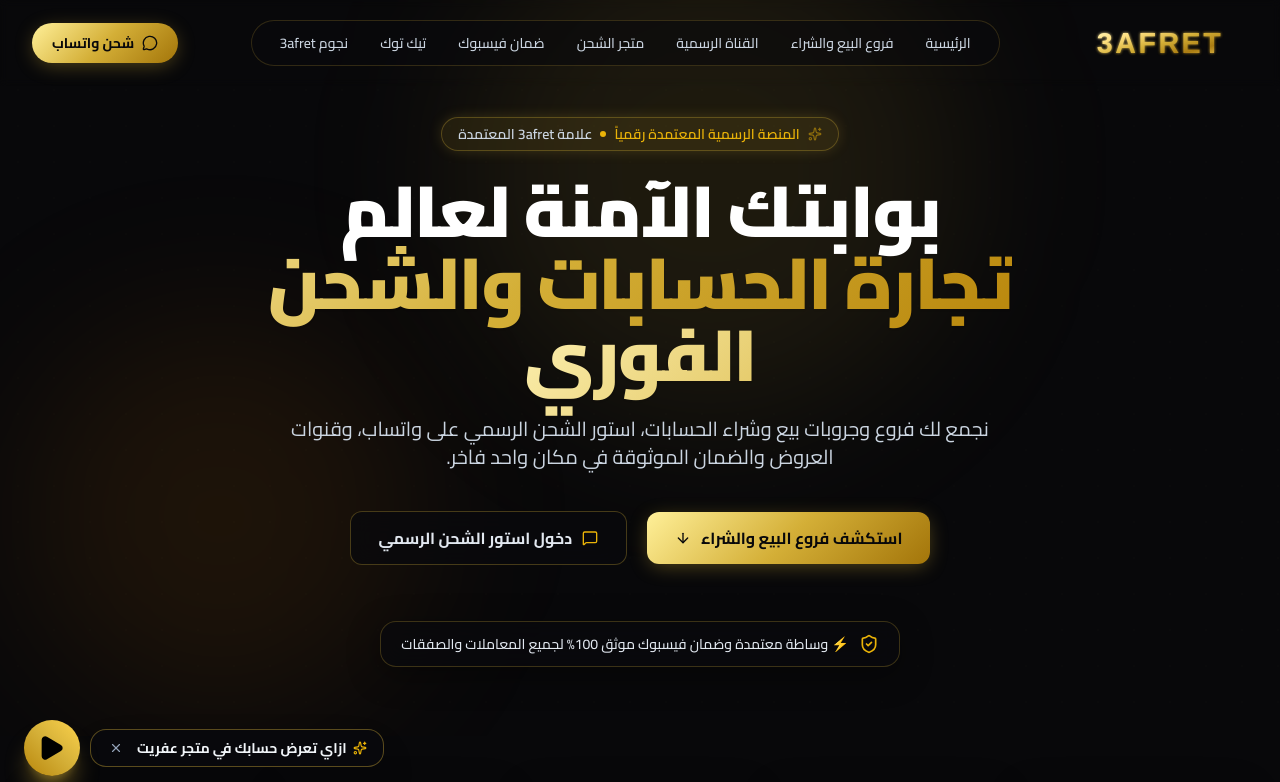
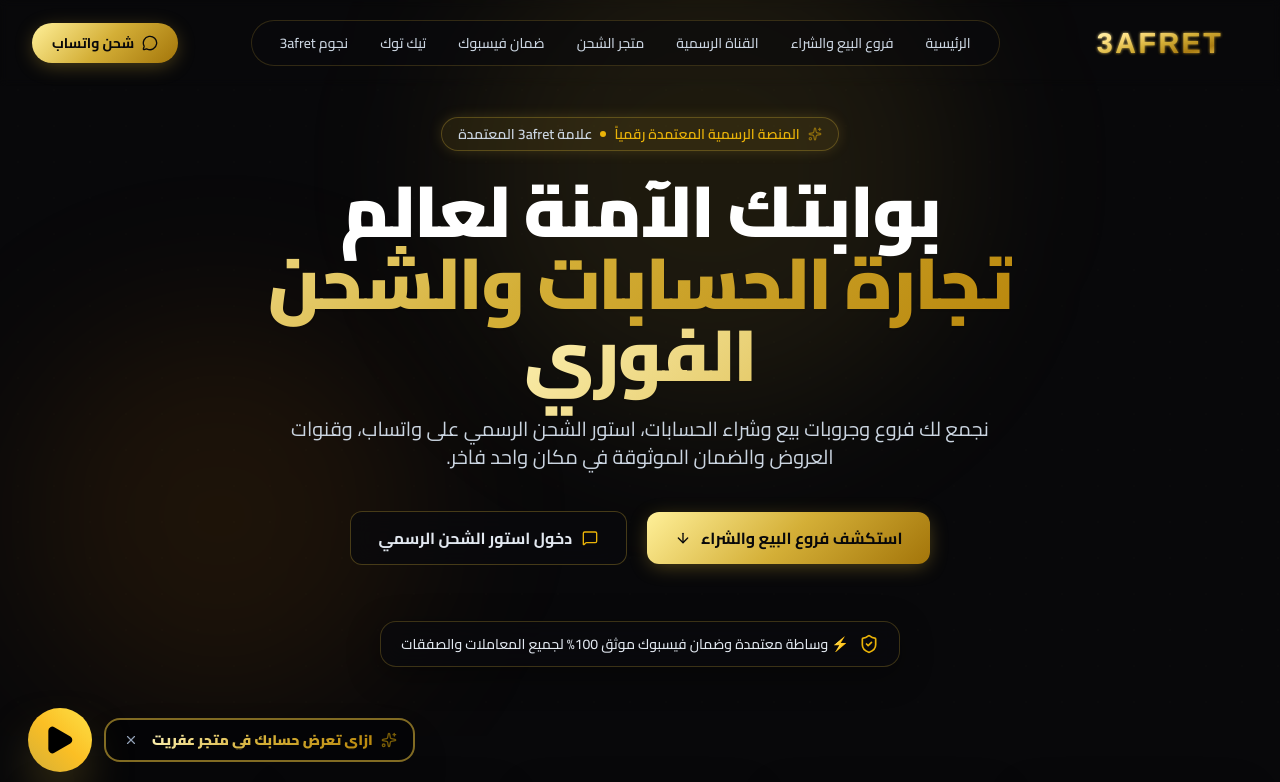
Before and after one commit to hanonaldeboo/3afret-platform, a Next.js app: page / in a window 1280 px wide. Shown: the top 782 px of the page. Built offline with nearby package versions, Linux system fonts and the light colour scheme.

Commit message:
Enhance floating guide button prominence and z-index

```diff
--- a/src/components/FloatingWhatsapp.tsx
+++ b/src/components/FloatingWhatsapp.tsx
@@ -28,21 +28,21 @@ export default function FloatingWhatsapp({ recharge }: FloatingWhatsappProps) {
 
   return (
     <>
-      <div className="fixed bottom-4 left-4 sm:bottom-6 sm:left-6 z-40 flex items-center gap-2.5">
+      <div className="fixed bottom-5 left-5 sm:bottom-7 sm:left-7 z-[9999] flex items-center gap-3">
         {/* Tooltip speech bubble */}
         {showTooltip && (
-          <div className="flex items-center gap-2 px-3 sm:px-4 py-2 rounded-2xl bg-obsidian-900/95 border border-gold-500/40 text-slate-100 text-xs sm:text-sm font-bold shadow-2xl backdrop-blur-md animate-in fade-in slide-in-from-left-2">
+          <div
+            onClick={() => setIsOpen(true)}
+            className="cursor-pointer flex items-center gap-2 px-3.5 sm:px-4 py-2.5 rounded-2xl bg-obsidian-950/95 border-2 border-gold-500/60 text-white text-xs sm:text-sm font-extrabold shadow-2xl backdrop-blur-md hover:border-gold-400 hover:scale-105 active:scale-95 transition-all animate-in fade-in slide-in-from-left-2"
+          >
+            <Sparkles className="w-4 h-4 text-gold-400 shrink-0 animate-pulse" />
+            <span className="gold-text-gradient font-black">ازاي تعرض حسابك في متجر عفريت</span>
             <button
               type="button"
-              onClick={() => setIsOpen(true)}
-              className="hover:text-gold-400 transition-colors cursor-pointer flex items-center gap-1.5 text-right"
-            >
-              <Sparkles className="w-3.5 h-3.5 text-gold-400 shrink-0" />
-              <span>ازاي تعرض حسابك في متجر عفريت</span>
-            </button>
-            <button
-              type="button"
-              onClick={() => setShowTooltip(false)}
+              onClick={(e) => {
+                e.stopPropagation();
+                setShowTooltip(false);
+              }}
               className="text-slate-400 hover:text-white p-0.5 mr-1"
               aria-label="إغلاق التنبيه"
             >
@@ -55,36 +55,36 @@ export default function FloatingWhatsapp({ recharge }: FloatingWhatsappProps) {
         <button
           type="button"
           onClick={() => setIsOpen(true)}
-          className="relative group w-12 h-12 sm:w-14 sm:h-14 rounded-full bg-gradient-to-tr from-gold-600 via-gold-500 to-amber-300 text-black flex items-center justify-center shadow-xl shadow-gold-500/40 active:scale-95 hover:scale-110 transition-transform duration-300 cursor-pointer"
+          className="relative group w-14 h-14 sm:w-16 sm:h-16 rounded-full bg-gradient-to-tr from-gold-500 via-amber-400 to-gold-300 text-black flex items-center justify-center shadow-2xl shadow-gold-500/50 active:scale-95 hover:scale-110 transition-transform duration-300 cursor-pointer"
           aria-label="ازاي تعرض حسابك في متجر عفريت"
         >
           {/* Radar ping animation */}
           <span className="absolute -inset-1 rounded-full bg-gold-400 opacity-75 animate-ping group-hover:opacity-100" />
 
           <div className="relative z-10 flex items-center justify-center">
-            <Play className="w-6 h-6 sm:w-7 sm:h-7 fill-black text-black translate-x-[-1px]" />
+            <Play className="w-7 h-7 sm:w-8 sm:h-8 fill-black text-black translate-x-[-1px]" />
           </div>
         </button>
       </div>
 
       {/* Video Modal */}
       {isOpen && (
-        <div className="fixed inset-0 z-50 flex items-center justify-center p-2.5 sm:p-6 bg-black/95 backdrop-blur-md animate-in fade-in duration-200">
+        <div className="fixed inset-0 z-[10000] flex items-center justify-center p-2.5 sm:p-6 bg-black/95 backdrop-blur-md animate-in fade-in duration-200">
           {/* Backdrop click to close */}
           <div className="absolute inset-0" onClick={() => setIsOpen(false)} />
 
-          <div className="relative z-10 w-full max-w-4xl bg-obsidian-950 border border-gold-500/40 rounded-2xl sm:rounded-3xl p-3 sm:p-6 shadow-2xl overflow-hidden flex flex-col max-h-[94vh]">
+          <div className="relative z-10 w-full max-w-4xl bg-obsidian-950 border border-gold-500/50 rounded-2xl sm:rounded-3xl p-4 sm:p-6 shadow-2xl overflow-hidden flex flex-col max-h-[94vh]">
             {/* Modal Header */}
             <div className="flex items-center justify-between gap-3 pb-3 sm:pb-4 border-b border-gold-500/20">
               <div className="flex items-center gap-2.5">
-                <div className="w-8 h-8 sm:w-10 sm:h-10 rounded-full bg-gold-500/15 border border-gold-500/40 flex items-center justify-center text-gold-400 shrink-0">
-                  <Video className="w-4 h-4 sm:w-5 sm:h-5" />
+                <div className="w-9 h-9 sm:w-10 sm:h-10 rounded-full bg-gold-500/20 border border-gold-500/50 flex items-center justify-center text-gold-400 shrink-0">
+                  <Video className="w-5 h-5 text-gold-400" />
                 </div>
                 <div>
-                  <h4 className="text-sm sm:text-base font-bold text-white">
+                  <h4 className="text-base sm:text-lg font-black text-white">
                     ازاي تعرض حسابك في متجر عفريت
                   </h4>
-                  <p className="text-[10px] sm:text-xs text-gold-400/90 font-medium">
+                  <p className="text-[11px] sm:text-xs text-gold-400/90 font-medium">
                     فيديو الشرح التوضيحي الرسمي لمتجر 3afret
                   </p>
                 </div>
@@ -101,7 +101,7 @@ export default function FloatingWhatsapp({ recharge }: FloatingWhatsappProps) {
             </div>
 
             {/* Video Player Box */}
-            <div className="my-2 sm:my-4 flex-1 flex items-center justify-center overflow-hidden min-h-0">
+            <div className="my-3 sm:my-4 flex-1 flex items-center justify-center overflow-hidden min-h-0">
               <video
                 controls
                 autoPlay
```
